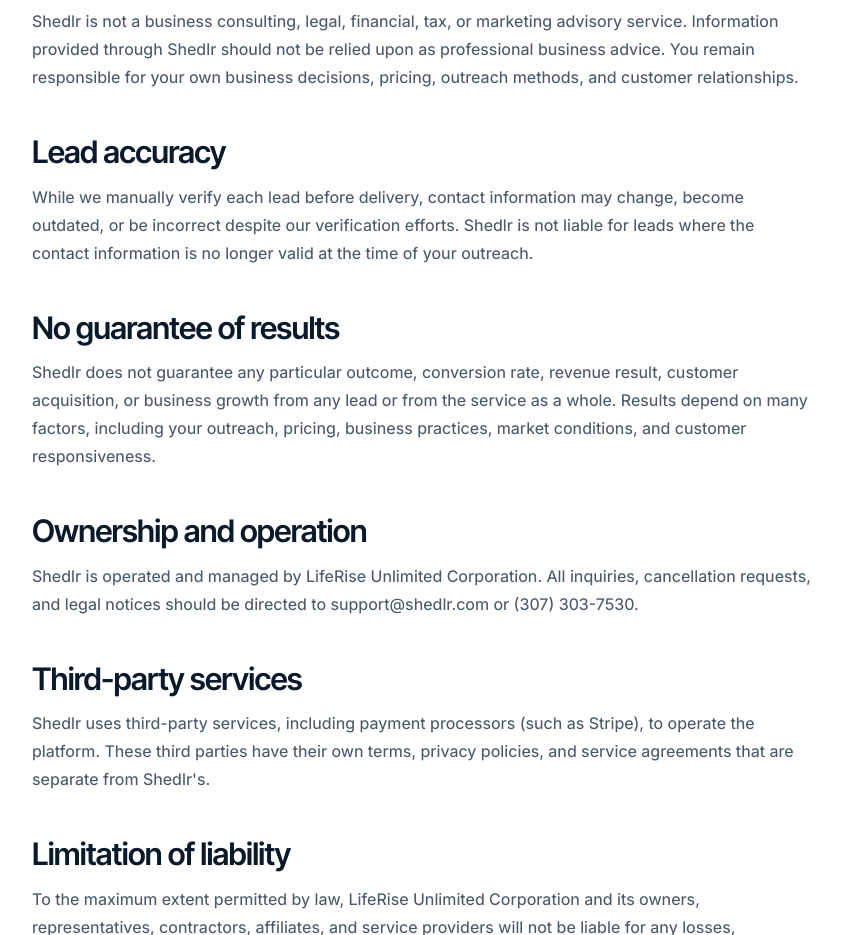
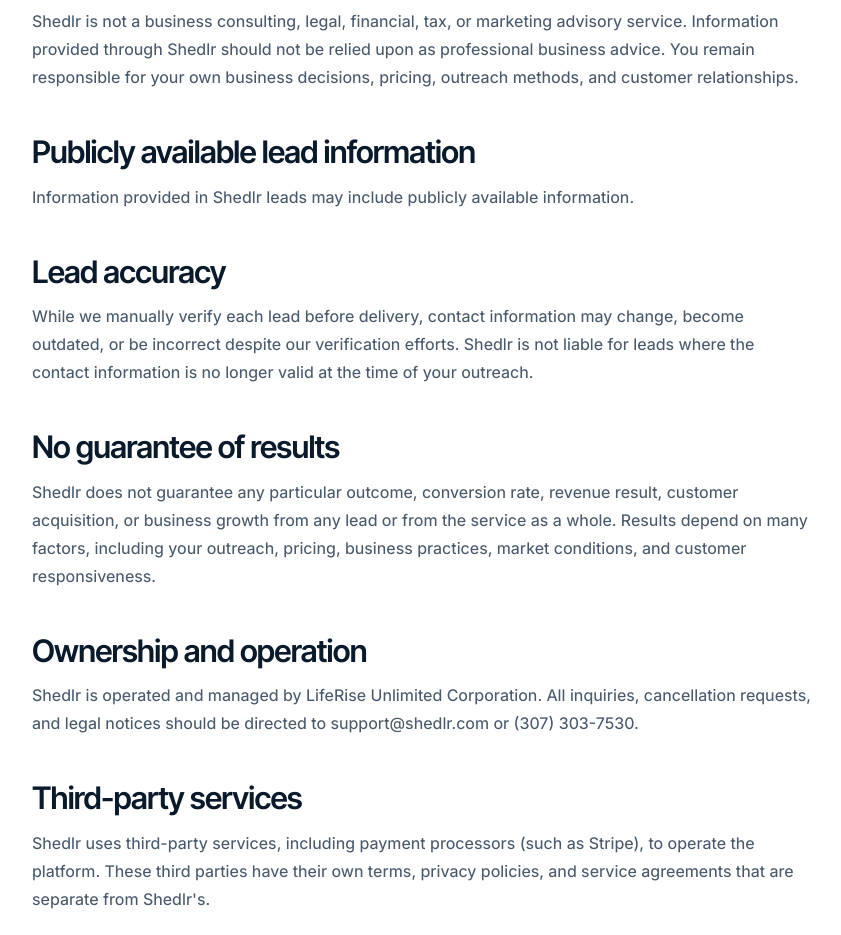
Before and after one commit to jmjdasinger16-crypto/shedlr.com, a website: page disclaimer.html in a window 1280 px wide. Shown: the part 920-1855 px from the top of the page, without its empty margins (64-905 px from the left). Drawn offline with Linux system fonts and the light colour scheme; no server answers.

Commit message:
Disclose publicly available information in Shedlr leads

```diff
--- a/disclaimer.html
+++ b/disclaimer.html
@@ -57,6 +57,8 @@
 <p>Shedlr provides manually verified leads and industry-tailored local SEO to businesses on a monthly subscription: $399 per month, with no per-lead charges. Leads are researched and confirmed by real people before delivery. Shedlr does not guarantee that any lead will result in a customer, sale, contract, or revenue for your business.</p>
 <h2>No professional advice</h2>
 <p>Shedlr is not a business consulting, legal, financial, tax, or marketing advisory service. Information provided through Shedlr should not be relied upon as professional business advice. You remain responsible for your own business decisions, pricing, outreach methods, and customer relationships.</p>
+<h2>Publicly available lead information</h2>
+<p>Information provided in Shedlr leads may include publicly available information.</p>
 <h2>Lead accuracy</h2>
 <p>While we manually verify each lead before delivery, contact information may change, become outdated, or be incorrect despite our verification efforts. Shedlr is not liable for leads where the contact information is no longer valid at the time of your outreach.</p>
 <h2>No guarantee of results</h2>
```
